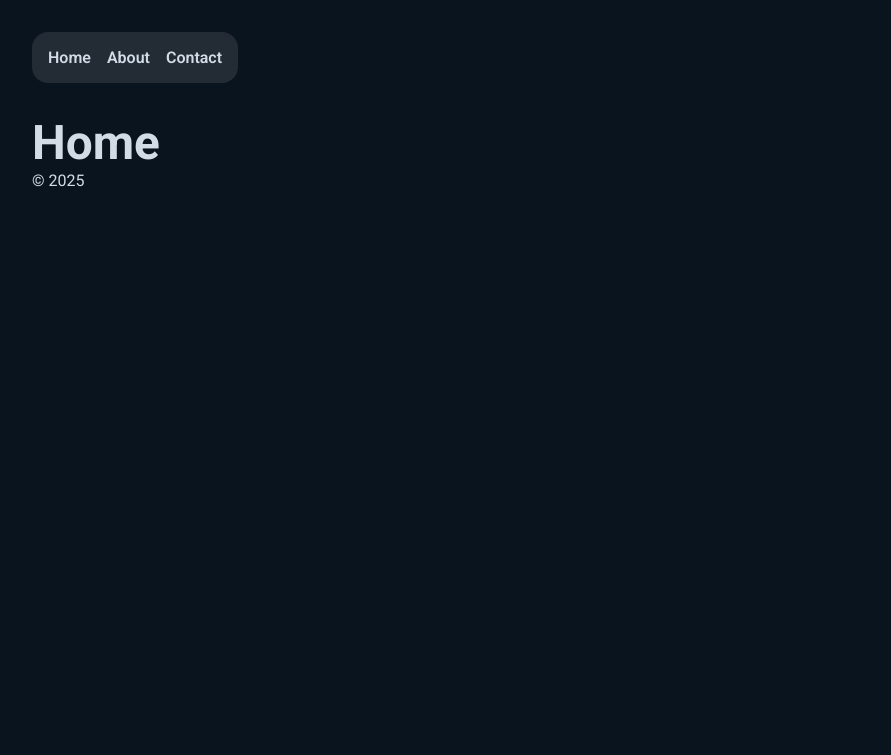
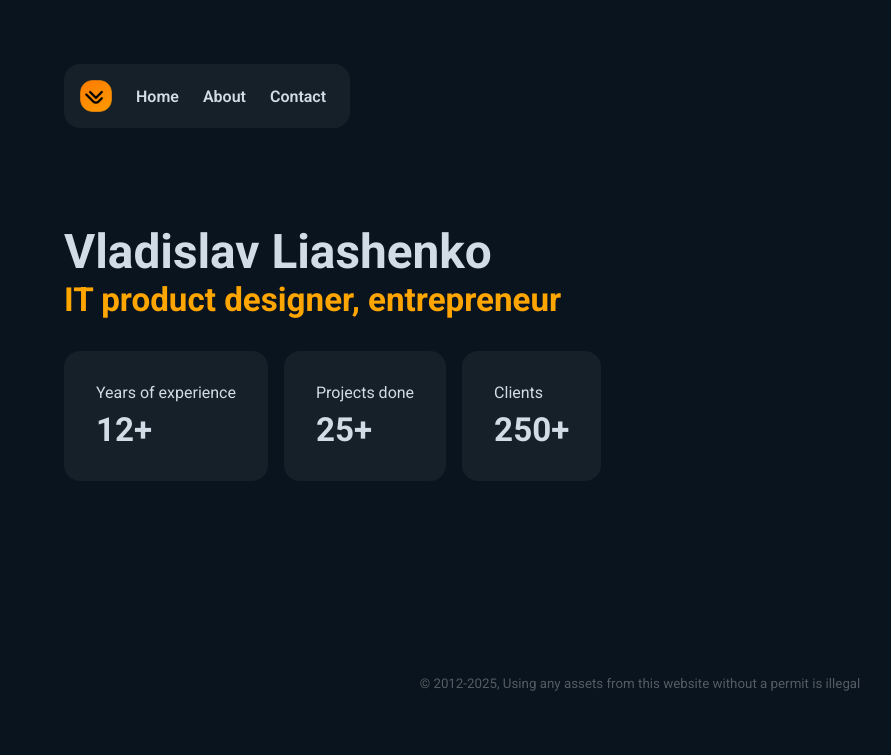
Before and after one commit to vlnko/vlweb, a Flask app: page / in a window 1280 px wide. Shown: the top 755 px of the page, without its empty margins (0-891 px from the left). Run offline with Flask 3, Linux system fonts and the light colour scheme.

Commit message:
hero section and styles

```diff
--- a/static/main.css
+++ b/static/main.css
@@ -4,7 +4,7 @@
 
 :root {
     --base-max-width: 960px;
-    --col-main: yellowgreen;
+    --col-main: orange;
     --col-back: rgb(10, 20, 30);
     --col-whit: rgb(210, 220, 230);
 }
@@ -19,7 +19,7 @@ body {
     font-family: Roboto;
     color: var(--col-whit);
     background-color: var(--col-back);
-    padding: 2rem;
+    padding: 4rem;
 }
 
 a {
@@ -52,19 +52,34 @@ h6 {
 small {
     font-size: .833rem;
 }
+h1:not(:last-child),h2:not(:last-child),
+h3:not(:last-child),h4:not(:last-child),
+h5:not(:last-child),h6:not(:last-child) {
+    margin-bottom: 2rem;
+}
+footer {
+    text-align: center;
+    margin-top: 4rem;
+    color: rgba(255, 255, 255, .3);
+}
+
 /* #endregion */
 
 /* #region NAV */
 nav {
-    background-color: rgba(255, 255, 255, .1);
-    padding: 1rem;
+    background-color: rgba(255, 255, 255, .05);
+    padding: 1rem 1.5rem 1rem 1rem;
     display: flex;
-    gap: 1rem;
+    gap: 1.5rem;
     width: fit-content;
     border-radius: 1rem;
     margin-bottom: 2rem;
+    align-items: center;
 }
-
+.logo {
+    width: 2rem;
+    height: 2rem;
+}
 nav a {
     color: var(--col-whit);
     text-decoration: none;
@@ -76,4 +91,47 @@ nav a:hover {
     color: var(--col-main);
     text-decoration: none;
 }
+.flex-center {
+    display: flex;
+    justify-content: center;
+    align-items: center;
+}
 /* #endregion */
+
+.ava {
+    max-width: 10rem;
+    max-height: 10rem;
+    aspect-ratio: 1/1;
+    border-radius: 5rem;
+}
+.card {
+    border-radius: 1rem;
+    background-color: rgba(255, 255, 255, .05);
+    padding: 2rem;
+    display: block;
+}
+.inline.card {
+    display: inline-flex;
+    flex-direction: column;
+    justify-content: space-between;
+}
+.inline.card span {
+    margin-bottom: 0.5rem;
+}
+.inline-card-group {
+    display: inline-flex;
+    gap: 1rem;
+}
+
+.cols2 {
+    display: flex;
+    align-items: center;
+    gap: 2rem;
+}
+.cols2 * {
+    flex: 1;
+}
+.hero {
+    margin-top: 6rem;
+    margin-bottom: 12rem;
+}
--- a/templates/base.html
+++ b/templates/base.html
@@ -11,6 +11,7 @@
 <body>
 
     <nav>
+        <img class="logo" src="{{ url_for('static', filename='favicon.png') }}" alt="logo">
         <a href="/">Home</a>
         <a href="/about">About</a>
         <a href="/contact">Contact</a>
@@ -18,6 +19,8 @@
 
     {% block content %}{% endblock %}
 
-    <p>&copy; {{year}}</p>
+    <footer>
+        <small>&copy; 2012-{{year}}, Using any assets from this website without a permit is illegal</small>
+    </footer>
 </body>
 </html>
--- a/templates/home.html
+++ b/templates/home.html
@@ -3,5 +3,24 @@
 {% block title %}Home{% endblock %}
 
 {% block content %}
-<h1>Home</h1>
+
+<div class="hero">
+    <h1>Vladislav Liashenko</h1>
+    <h3 style="margin-top: -2rem; color: var(--col-main);">IT product designer, entrepreneur</h3>
+    <div class="inline-card-group">
+        <div class="inline card">
+            <span>Years of experience</span>
+            <h3>12+</h3>
+        </div>
+        <div class="inline card">
+            <span>Projects done</span>
+            <h3>25+</h3>
+        </div>
+        <div class="inline card">
+            <span>Clients</span>
+            <h3>250+</h3>
+        </div>
+    </div>
+</div>
+
 {% endblock %}
```
Also changed, not shown: 2 other files.
